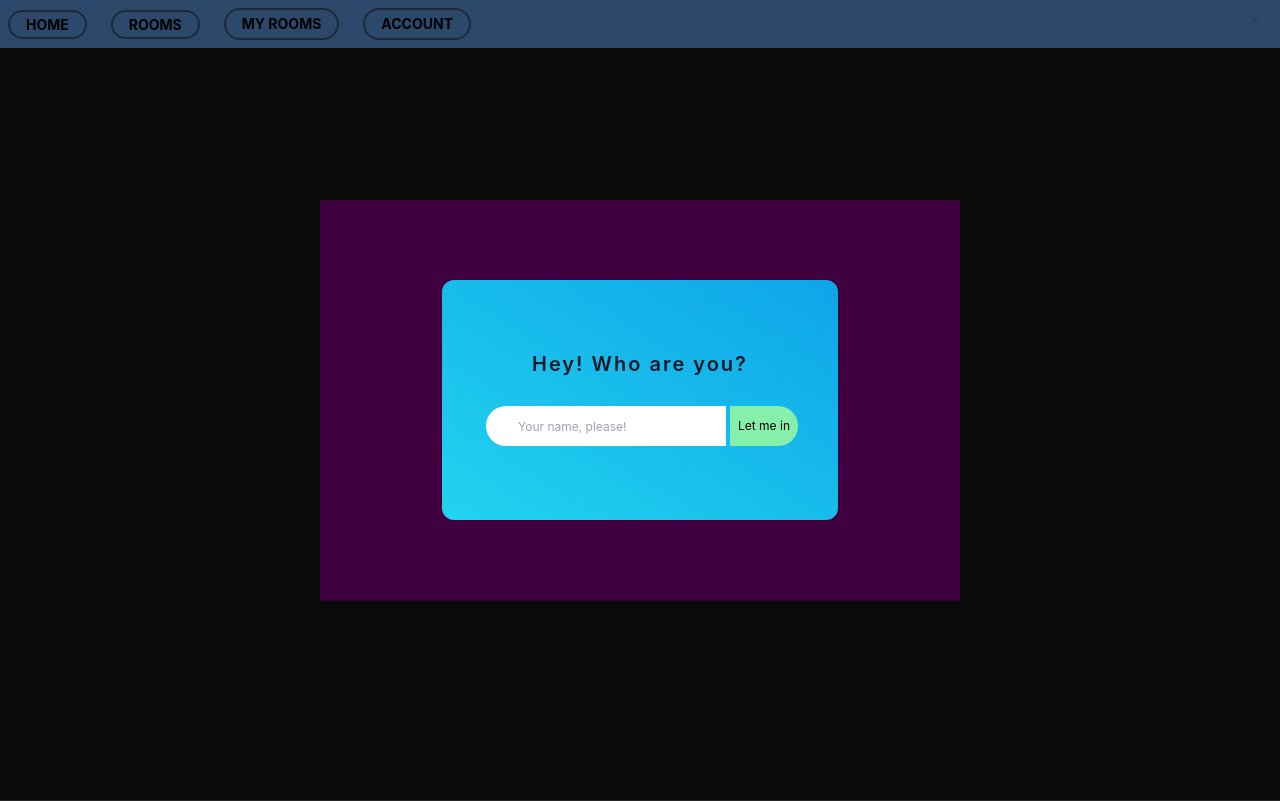
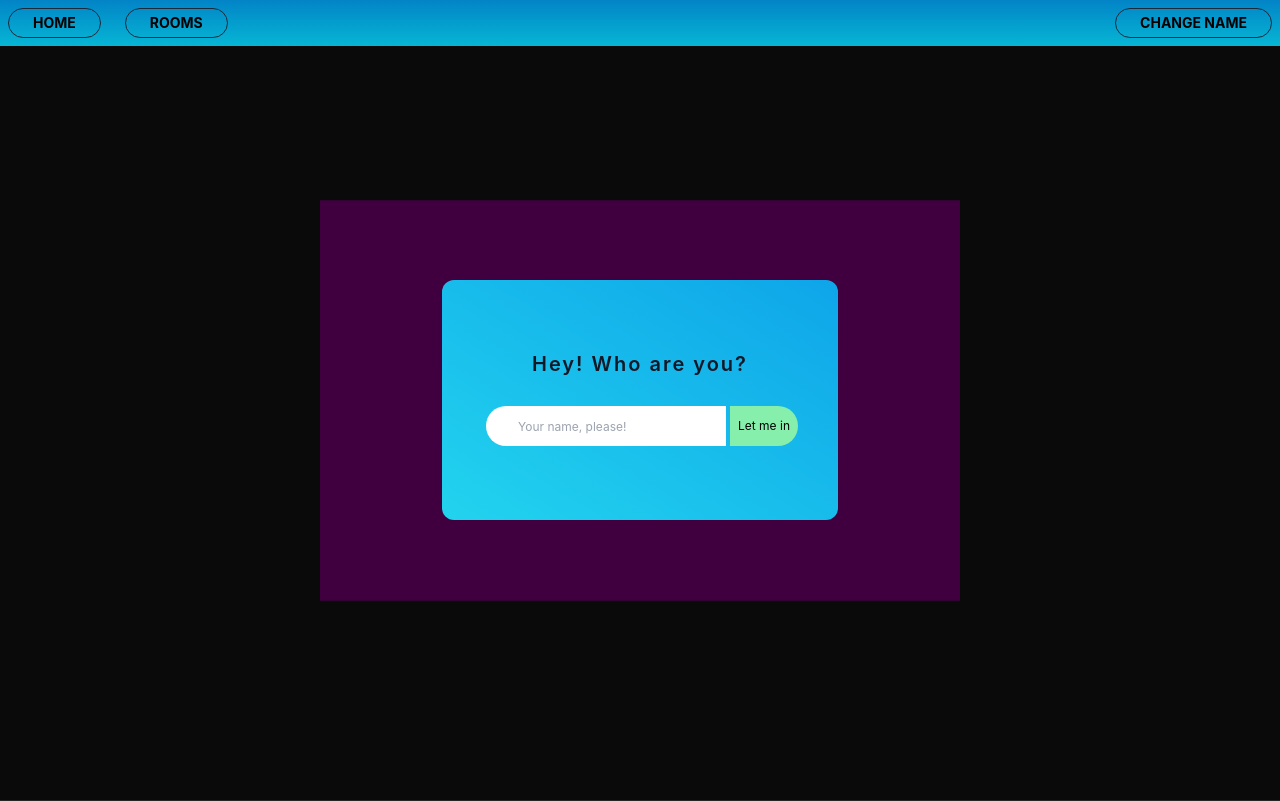
Before and after one commit to DanielBourdetski/puzzle, a React (Create React App) app: page /menu in a window 1280 px wide. Built offline with nearby package versions, Linux system fonts and the light colour scheme; no server answers.

Commit message:
changed links

```diff
--- a/src/components/UI/Header.tsx
+++ b/src/components/UI/Header.tsx
@@ -1,31 +1,30 @@
 import { Link } from "react-router-dom";
 
 const Header = () => {
-  const navButtonClassName =
-    "border-2 border-slate-800 rounded-full text-sm py-1 px-4 hover:bg-white hover:bg-opacity-20 duration-150 font-bold";
+  const navButtonClassName = "duration-150 font-bold rounded-full px-6 ";
 
+  const navListItemClassName =
+    "border border-slate-800 rounded-full bg-white bg-opacity-0 text-sm hover:scale-[1.02] hover:bg-opacity-10 duration-150 hover:shadow-sm hover:shadow-slate-700 cursor-pointer py-1 flex items-center justify-center";
   return (
     <div className="fixed top-0 left-0 w-full min-h-[1.5em]">
-      <header className="w-full min-h-[1.5em] bg-blue-400 bg-opacity-40">
-        <ul className="flex h-full gap-x-6 items-center p-2">
-          <li>
+      <header className="w-full min-h-[1.5em] bg-gradient-to-t from-cyan-500 to-sky-600 backdrop-filter bg-opacity-40 scale">
+        <ul className="flex h-full gap-x-6 items-center justify-center p-2">
+          <li className={navListItemClassName}>
             <Link to="/" className={navButtonClassName}>
               HOME
             </Link>
           </li>
 
-          <li>
+          <li className={navListItemClassName}>
             <Link to="/menu/rooms" className={navButtonClassName}>
               ROOMS
             </Link>
           </li>
 
-          <li>
-            <button className={navButtonClassName}>MY ROOMS</button>
-          </li>
-
-          <li>
-            <button className={navButtonClassName}>ACCOUNT</button>
+          <li className={navListItemClassName + " ml-auto"}>
+            <Link to={"/"} className={navButtonClassName}>
+              CHANGE NAME
+            </Link>
           </li>
         </ul>
       </header>
```
